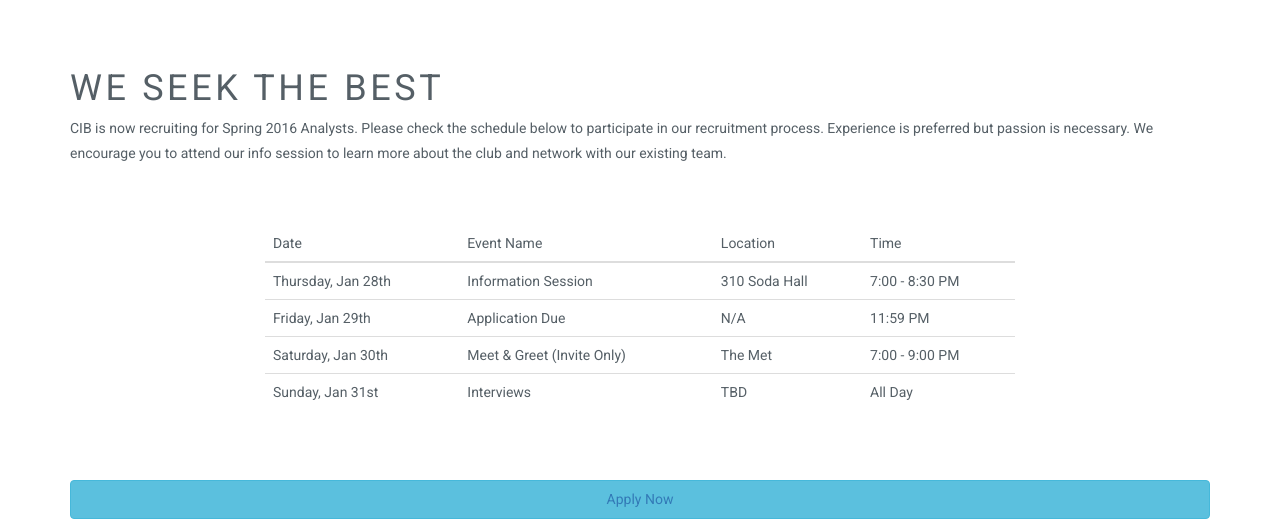
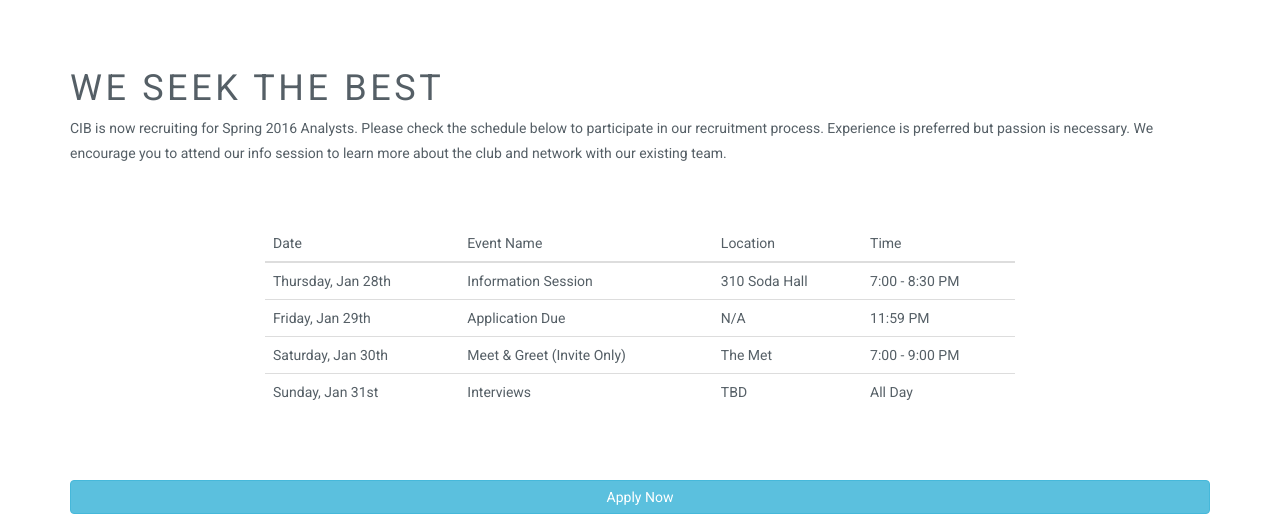
Before and after one commit to ciberkeley/ciberkeley.github.io, a Jekyll site: the page built from recruitment.html, in a window 1280 px wide. Shown: the part 475-994 px from the top of the page. Built offline with Jekyll 4.4.1, drawn with Linux system fonts in a browser that asks for light colours; nearby versions of some CDN libraries.

Commit message:
Fixing apply now button

```diff
--- a/recruitment.html
+++ b/recruitment.html
@@ -60,8 +60,8 @@
   <div class="row">
     <div class="col-md-12 text-center">
       <a href="#">
-        <button class="btn btn-info btn-block" href="https://docs.google.com/forms/d/1825YCZCQxTHv8cGUejL5XXXV2KyQV8lo2XELUgLB9-I/viewform?usp=send_form">
-        <a href = 'http://goo.gl/forms/UiduCczjjR'>Apply Now</a>
+        <button class="btn btn-info btn-block" href="http://goo.gl/forms/UiduCczjjR">
+            Apply Now
         </button>
       </a>
     </div>
```
